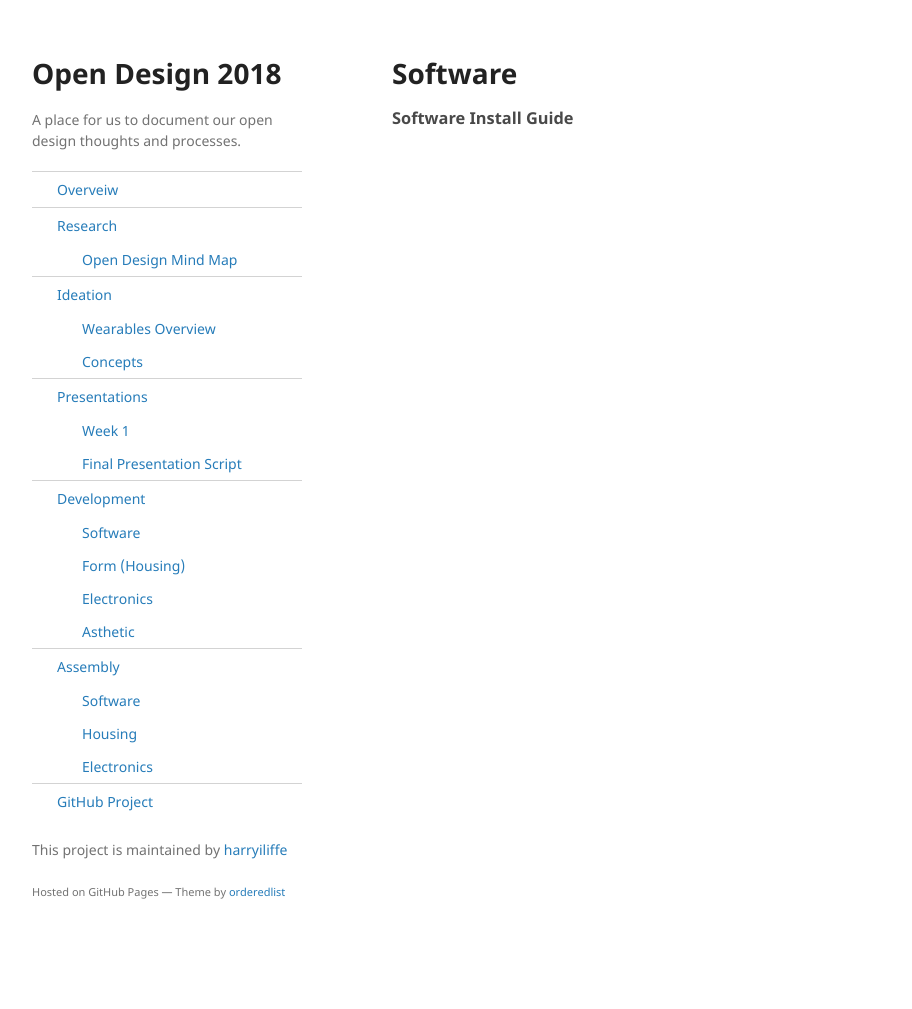
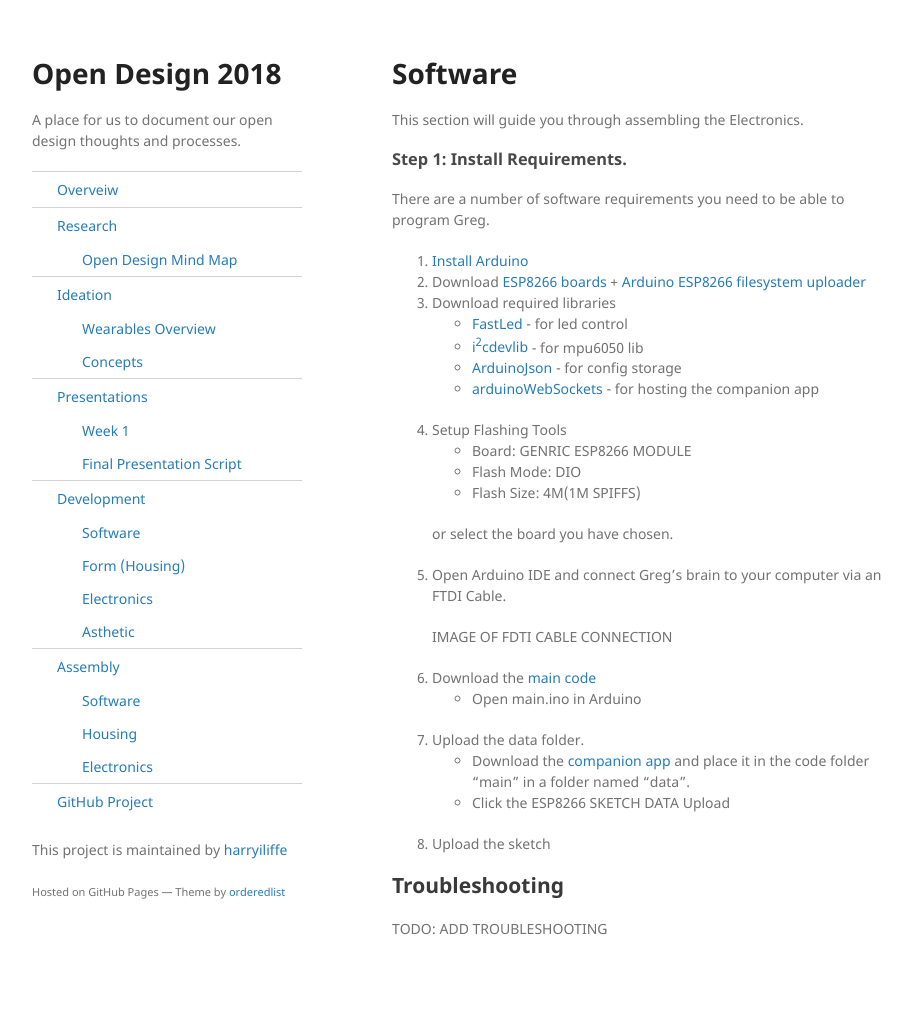
Before and after one commit to harryiliffe/open-design-2018, a Jekyll site: the page built from docs/_posts/2018-01-23-assembly-software.md, in a window 1280 px wide. Shown: the whole page, without its empty margins (178-1090 px from the left). Built offline with Jekyll 4.4.1, drawn with Linux system fonts in a browser that asks for light colours; before the commit the page ends 921 px from its top, so only the background shows below that.

Commit message:
added post

```diff
--- a/docs/_posts/2018-01-23-assembly-software.md
+++ b/docs/_posts/2018-01-23-assembly-software.md
@@ -5,4 +5,36 @@ title: "Software"
 order: 4
 ---
 
-### Software Install Guide
+This section will guide you through assembling the Electronics.
+### Step 1: Install Requirements.
+There are a number of software requirements you need to be able to program Greg.
+1. [Install Arduino](https://www.arduino.cc/en/Main/Software)
+2. Download [ESP8266 boards](https://github.com/esp8266/Arduino) + [Arduino ESP8266 filesystem uploader](https://github.com/esp8266/arduino-esp8266fs-plugin)
+3. Download required libraries
+  * [FastLed](http://fastled.io/) - for led control
+  * [i<sup>2</sup>cdevlib](https://www.i2cdevlib.com/) - for mpu6050 lib
+  * [ArduinoJson](https://github.com/bblanchon/ArduinoJson) - for config storage
+  * [arduinoWebSockets](https://github.com/Links2004/arduinoWebSockets) - for hosting the companion app
+
+4. Setup Flashing Tools
+  * Board: GENRIC ESP8266 MODULE
+  * Flash Mode: DIO
+  * Flash Size: 4M(1M SPIFFS)
+
+   or select the board you have chosen.
+5. Open Arduino IDE and connect Greg's brain to your computer via an FTDI Cable.
+
+   IMAGE OF FDTI CABLE CONNECTION
+6. Download the [main code](https://github.com/harryiliffe/open-design-2018/tree/master/code/main)
+  * Open main.ino in Arduino
+
+7. Upload the data folder.
+* Download the [companion app](https://github.com/harryiliffe/open-design-2018/tree/master/companionapp) and place it in the code folder "main" in a folder named "data".
+* Click the ESP8266 SKETCH DATA Upload
+
+8. Upload the sketch
+
+
+## Troubleshooting
+
+TODO: ADD TROUBLESHOOTING
```
